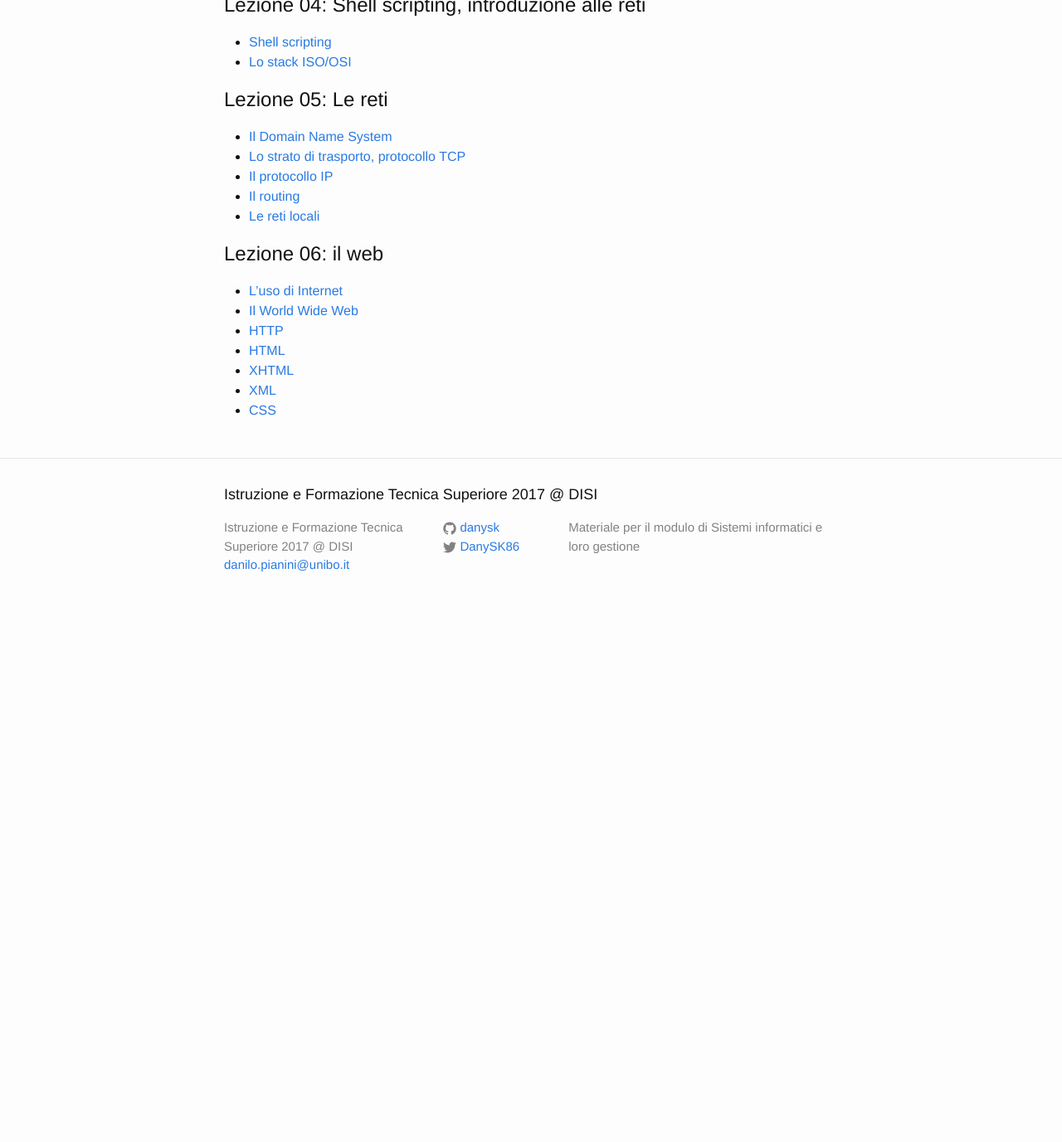
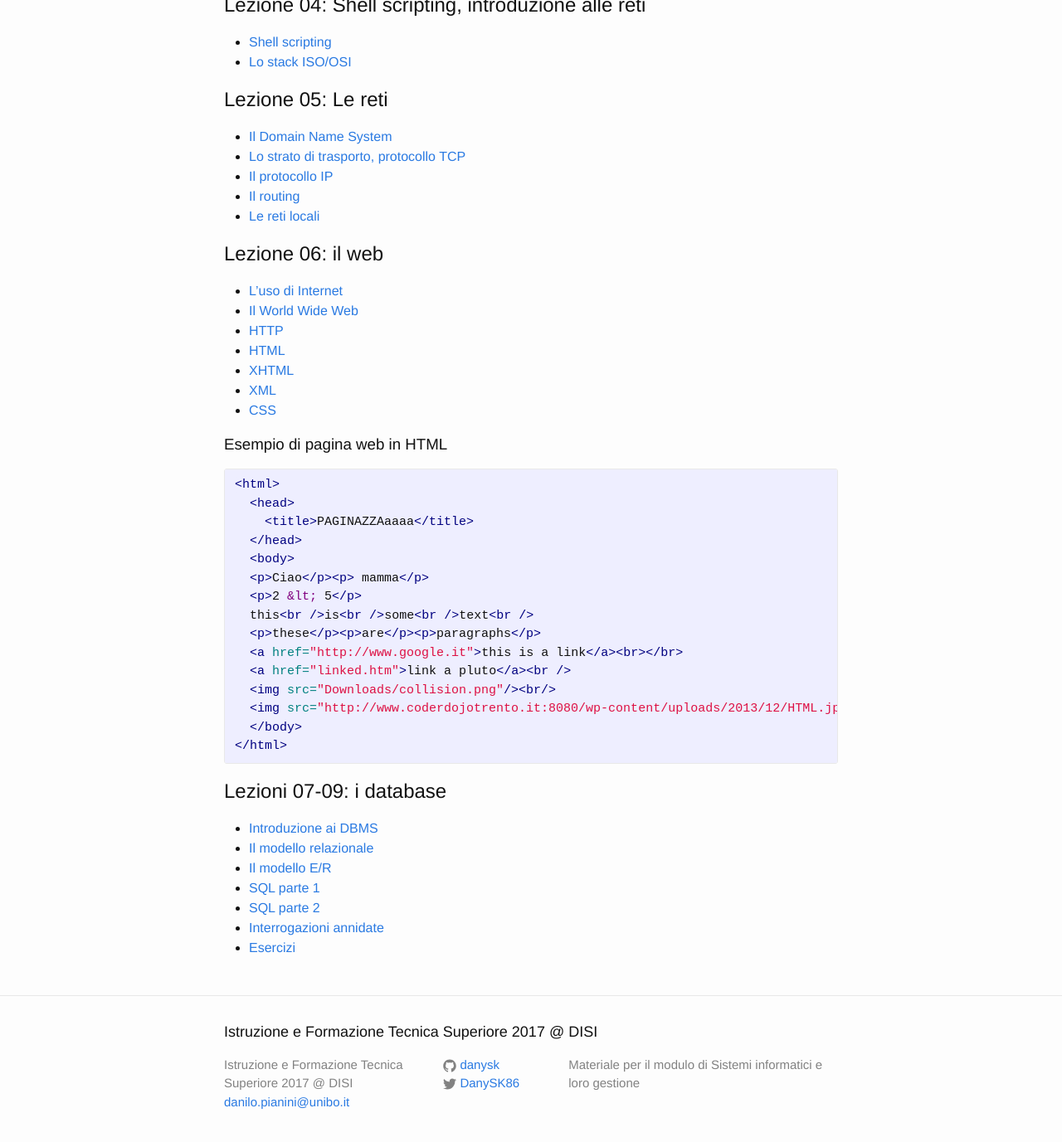
Before and after one commit to APICe-at-DISI/ifts2018, a Jekyll site: the page built from index.md, in a window 1280 px wide and 1400 px high, scrolled down 11568 px. Shown: the top 1377 px of the window at 83% size. Built offline with Jekyll 4.4.1, drawn with Linux system fonts in a browser that asks for light colours; our own code applies the rules of GitHub Pages for plain Markdown files; before the commit the page ends 12321 px from its top, so only the background shows below that.

Commit message:
Add stuff on databases

```diff
--- a/index.md
+++ b/index.md
@@ -531,3 +531,31 @@ int main(void)
 * [XHTML](06/3-xhtml.pdf)
 * [XML](06/4-XML.pdf)
 * [CSS](06/5-CSS.pdf)
+
+### Esempio di pagina web in HTML
+{% highlight html %}
+<html>
+  <head>
+    <title>PAGINAZZAaaaa</title>
+  </head>
+  <body>
+  <p>Ciao</p><p> mamma</p>
+  <p>2 &lt; 5</p>
+  this<br />is<br />some<br />text<br />
+  <p>these</p><p>are</p><p>paragraphs</p>
+  <a href="http://www.google.it">this is a link</a><br></br>
+  <a href="linked.htm">link a pluto</a><br />
+  <img src="Downloads/collision.png"/><br/>
+  <img src="http://www.coderdojotrento.it:8080/wp-content/uploads/2013/12/HTML.jpg"/>
+  </body>
+</html>
+{% endhighlight %}
+
+## Lezioni 07-09: i database
+* [Introduzione ai DBMS](http://www.cs.unibo.it/~difelice/dbsi/2016/slides/pdf/1.pdf)
+* [Il modello relazionale](http://www.cs.unibo.it/~difelice/dbsi/2016/slides/pdf/2.pdf)
+* [Il modello E/R](http://www.cs.unibo.it/~difelice/dbsi/2016/slides/pdf/6_3.pdf)
+* [SQL parte 1](http://www.cs.unibo.it/~difelice/dbsi/2016/slides/pdf/3_2.pdf)
+* [SQL parte 2](http://www.cs.unibo.it/~difelice/dbsi/2016/slides/pdf/3_1.pdf)
+* [Interrogazioni annidate](http://www.cs.unibo.it/~difelice/dbsi/2016/slides/pdf/3_3.pdf)
+* [Esercizi](http://www.cs.unibo.it/~difelice/dbsi/2016/esercizi/3e.pdf)
```
